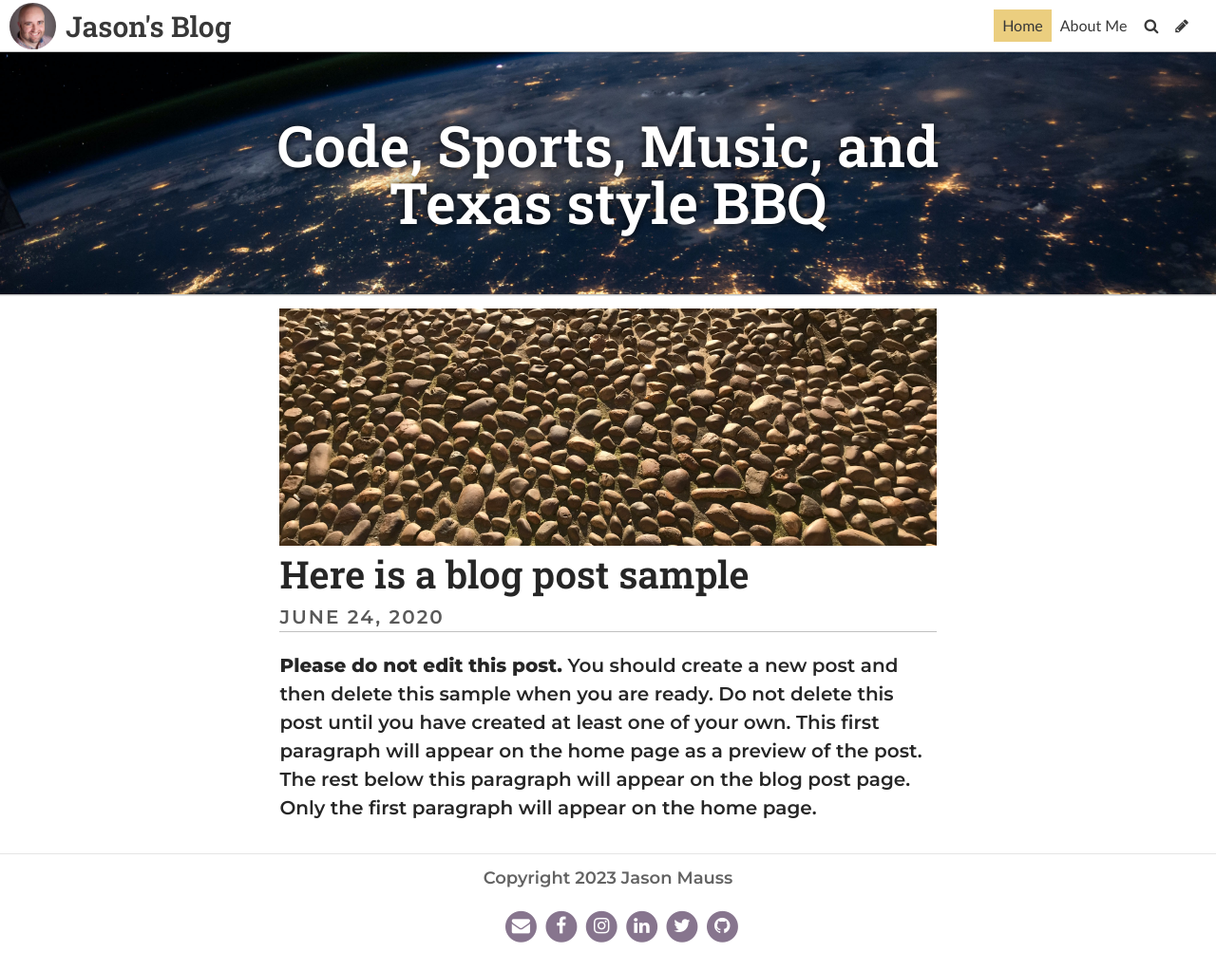
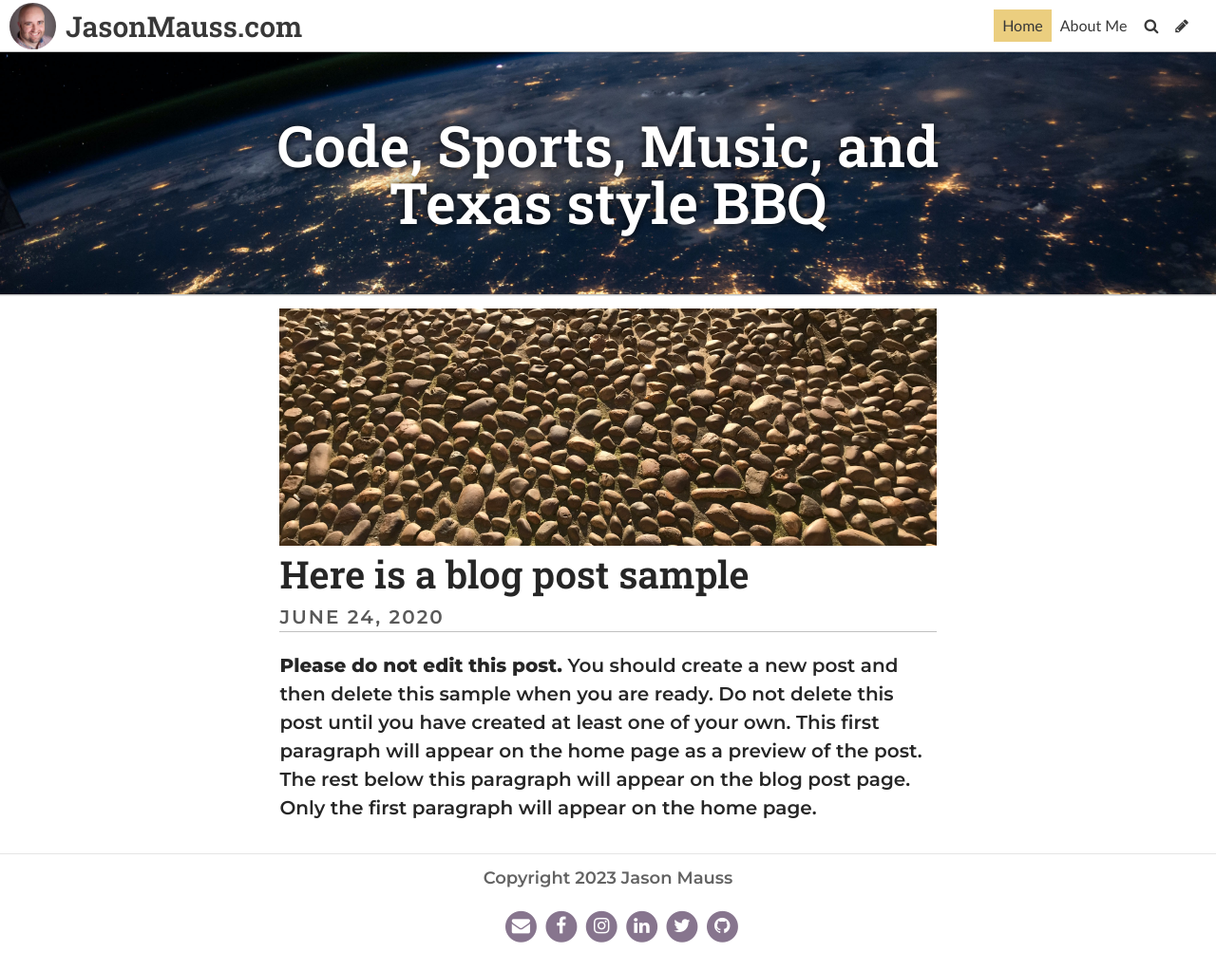
Before and after one commit to jasonmauss/jasonmaussblog, a Jekyll site: the page built from index.html, in a window 1280 px wide and 1023 px high. Shown: the whole window at 95% size. Built offline with Jekyll 4.4.1, drawn with Linux system fonts in a browser that asks for light colours; some web fonts are replaced; the list of posts is cut into pages by our own code.

Commit message:
Update Settings “general”

```diff
--- a/_data/settings.yml
+++ b/_data/settings.yml
@@ -1,4 +1,4 @@
-title: Jason's Blog
+title: JasonMauss.com
 description: Code, Sports, Music, Texas BBQ
 footer_text: Copyright 2023 Jason Mauss
 header_feature_image: ../uploads/nasahero.jpg
@@ -9,5 +9,6 @@ navbarheight: 55px
 logo: ../uploads/1516581774397.jpg
 favicon: ../uploads/favicon.ico
 gridlayout: false
-fixednavbar: false
+fixednavbar: true
 upzoom: true
+items: []
```
